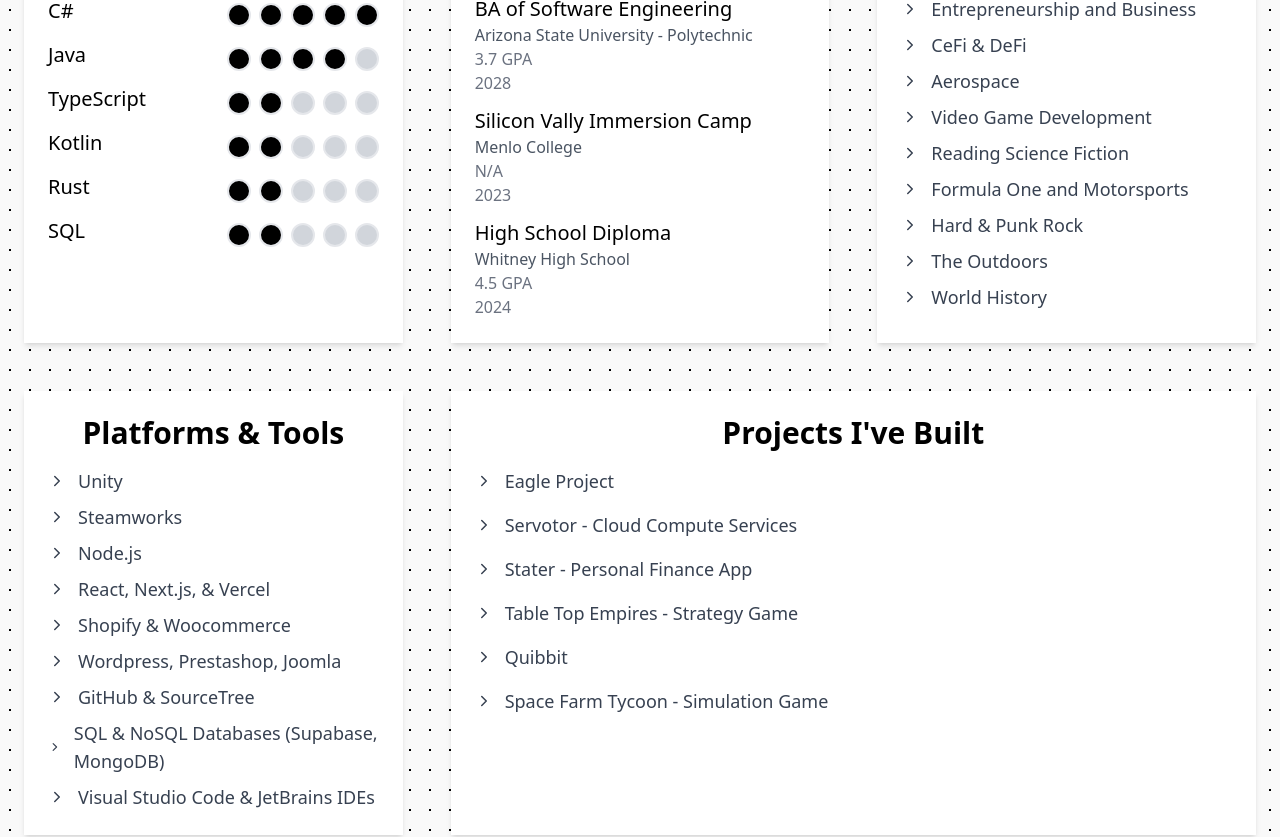
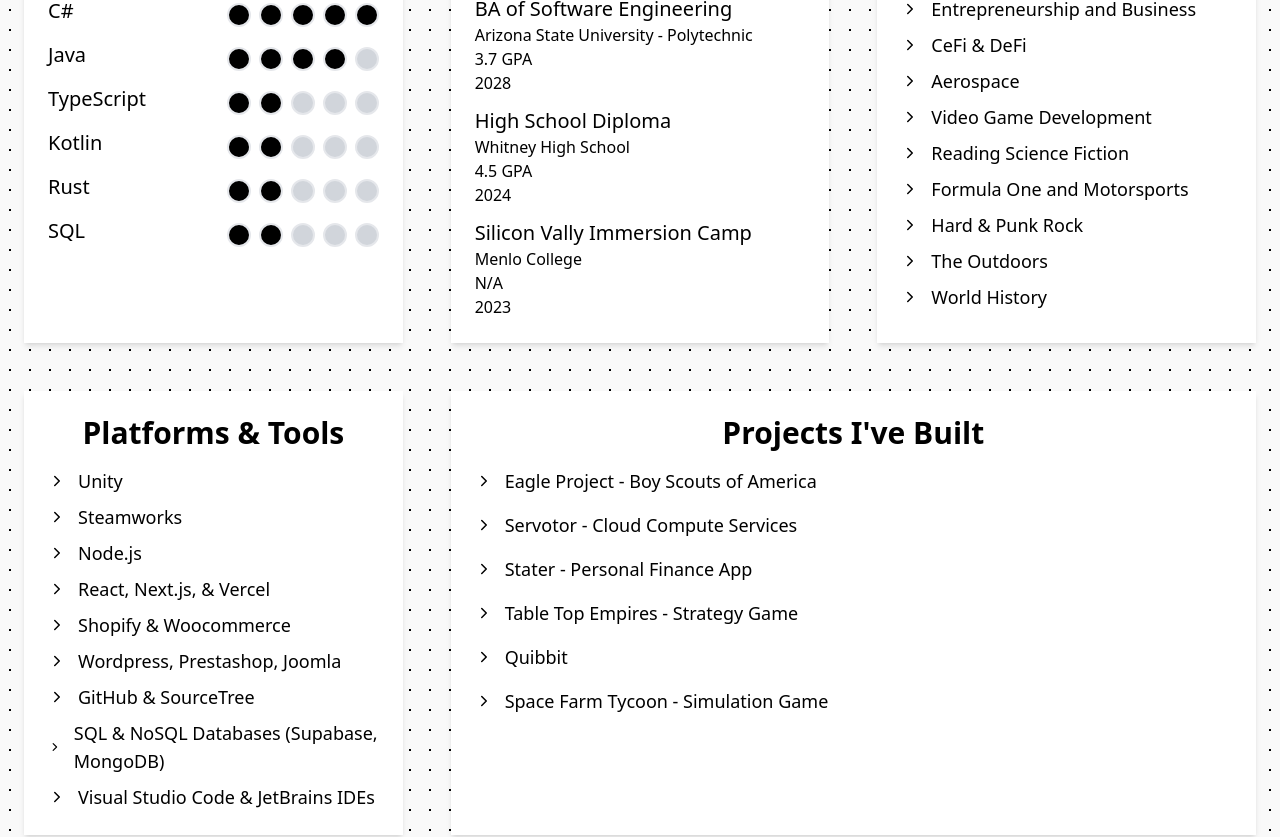
Before and after one commit to Tech-Know2/web_portfolio, a Next.js app in the folder portfolio/: page / in a window 1280 px wide. Shown: the part 1120-1957 px from the top of the page. Built offline with nearby package versions, Linux system fonts and the light colour scheme.

Commit message:
Adding projects and updating styling

```diff
--- a/portfolio/src/app/aboutme.tsx
+++ b/portfolio/src/app/aboutme.tsx
@@ -112,8 +112,8 @@
       <h2 className="text-2xl sm:text-3xl font-semibold text-black mb-4 text-center">Education</h2>
       {[
         { degree: "BA of Software Engineering", institution: "Arizona State University - Polytechnic", year: "2028", gpa:"3.7 GPA" },
+        { degree: "High School Diploma", institution: "Whitney High School", year: "2024", gpa:"4.5 GPA"  },
         { degree: "Silicon Vally Immersion Camp", institution: "Menlo College", year: "2023", gpa:"N/A"  },
-        { degree: "High School Diploma", institution: "Whitney High School", year: "2024", gpa:"4.5 GPA"  },
       ].map((edu, index) => (
         <motion.div
           key={index}
@@ -129,9 +129,9 @@
         >
           <div>
             <h3 className="text-lg sm:text-xl font-medium">{edu.degree}</h3>
-            <p className="text-gray-600">{edu.institution}</p>
-            <p className="text-gray-500">{edu.gpa}</p>
-            <p className="text-gray-500">{edu.year}</p>
+            <p className="text-black">{edu.institution}</p>
+            <p className="text-black">{edu.gpa}</p>
+            <p className="text-black">{edu.year}</p>
           </div>
         </motion.div>
       ))}
@@ -153,7 +153,7 @@
     >
       <h2 className="text-2xl sm:text-3xl font-semibold text-black mb-4 text-center">Passions & Interests</h2>
       <motion.ul
-        className="text-lg text-gray-700 space-y-2"
+        className="text-lg text-black space-y-2"
         initial={{ opacity: 0, y: 20 }}
         animate={inView ? { opacity: 1, y: 0 } : { opacity: 0, y: 20 }}
         transition={{ duration: 1, delay: 0.5 }}
@@ -175,7 +175,7 @@
             whileHover={{ scale: 1.05 }}
             transition={{ type: "spring", stiffness: 300 }}
           >
-            <FiChevronRight className="mr-3 text-gray-700" /> {interest}
+            <FiChevronRight className="mr-3 text-black" /> {interest}
           </motion.li>
         ))}
       </motion.ul>
@@ -197,7 +197,7 @@
     >
       <h2 className="text-3xl font-semibold text-black mb-4 text-center">Platforms & Tools</h2>
       <motion.ul
-        className="text-lg text-gray-700 space-y-2"
+        className="text-lg text-black space-y-2"
         initial={{ opacity: 0, y: 20 }}
         animate={inView ? { opacity: 1, y: 0 } : { opacity: 0, y: 20 }}
         transition={{ duration: 1, delay: 0.5 }}
@@ -209,7 +209,7 @@
             whileHover={{ scale: 1.05 }}
             transition={{ type: "spring", stiffness: 300 }}
           >
-            <FiChevronRight className="mr-3 text-gray-700" /> {tool}
+            <FiChevronRight className="mr-3 text-black" /> {tool}
           </motion.li>
         ))}
       </motion.ul>
@@ -246,7 +246,7 @@
       >
         {[
           {
-            title: "Eagle Project",
+            title: "Eagle Project - Boy Scouts of America",
             description:
               "I spent 2 years working with the Chester California's Parks and Recreactions Department to build several benches for their community on a donated outdoor trail and walking area. I collaborated with local government, businesses, and volutneers to build benches for a community 3 hours away from my home.",
           },
@@ -278,7 +278,7 @@
         ].map((project, index) => (
           <motion.li
             key={index}
-            className="text-lg text-gray-700 hover:text-black transition-colors duration-300 relative"
+            className="text-lg text-black hover:text-black transition-colors duration-300 relative"
             initial={{ opacity: 0, y: 20 }}
             animate={inView ? { opacity: 1, y: 0 } : { opacity: 0, y: 20 }}
             transition={{ duration: 1, delay: 0.7 + index * 0.2 }}
@@ -295,7 +295,7 @@
               >
                 {/* Change the icon depending on the expanded state */}
                 <FiChevronRight
-                  className={`mr-3 text-gray-700 transform ${
+                  className={`mr-3 text-black transform ${
                     expandedProject === index ? "rotate-90" : "rotate-0"
                   } transition-transform duration-300`}
                 />
@@ -306,7 +306,7 @@
             {/* Description (Visible if the project is expanded) */}
             {expandedProject === index && (
               <motion.p
-                className="text-gray-500 mt-2"
+                className="text-black mt-2"
                 initial={{ opacity: 0, height: 0 }}
                 animate={{
                   opacity: 1,
--- a/portfolio/src/app/projects.tsx
+++ b/portfolio/src/app/projects.tsx
@@ -6,15 +6,15 @@
 const projectsData = [
   {
     title: "Servotor",
-    description: "The evolution of Rook Servers, built on open-source and community tools.",
+    description: "The evolution of Rook Servers, built on open-source and community tools. Developed with a grander vision and a completely unique, self-built frontend. Visit the site at servotor.vercel.app to explore it for yourself.",
     hashtags: "#Paymenter, #CyberPanel, #Pterodactyl",
     github: "https://github.com/Tech-Know2/Servotor",
-    startDate: "January 2023",
+    startDate: "August 2024",
     endDate: "Present",
   },
   {
     title: "Table Top Empires",
-    description: "Developed a real-time, turn-based strategy game with Unity and Steam.",
+    description: "Developed a real-time, turn-based strategy game with Unity and Steam. It began as a project with my game studio, Table Top Games, but I continued as a solo developer after the group split following high school.",
     hashtags: "#Unity, #Steam, #C#",
     github: "https://github.com/Tech-Know2/RTS-Unity-Game",
     startDate: "January 2023",
@@ -22,21 +22,39 @@
   },
   {
     title: "Stater",
-    description: "Developing an app integrating MoneyGram, Stellar, and Plaid for an alternative to traditional banking.",
+    description: "Currently developing a web and mobile app that integrates MoneyGram, Stellar, and Plaid to provide an alternative to traditional banking.",
     hashtags: "#MongoDB, #Typescript, #Stellar",
     github: "https://github.com/Tech-Know2/stater-outdated",
     startDate: "January 2023",
     endDate: "Present",
   },
   {
+    title: "Rook Servers",
+    description: "My first attempt at developing a web hosting and game server hosting platform. Built with WiseCP, CyberPanel, and Pterodactyl, and hosted on Vultr and Ionos, the setup was functional but poorly executed. Despite its shortcomings, it allowed me to validate my hypothesis that there are more efficient ways to run this business than relying on reseller hosting.",
+    hashtags: "#WiseCp, #CyberPanel, #Pterodactyl",
+    github: "https://github.com/Tech-Know2",
+    startDate: "January 2023",
+    endDate: "June 2023",
+  },
+  {
+    title: "Girls Scout Troop 219 Website",
+    description: "Designed and developed a prototype website in HTML, CSS, and JS for one of the first all-girls Scout BSA troops. I then rebuilt it in Joomla so they could maintain it themselves. Additionally, I helped them establish the structure and foundation for their troop, as I was a leader in my own troop.",
+    hashtags: "#coFounder, #Internship",
+    github: "https://github.com/Tech-Know2",
+    startDate: "May 2019",
+    endDate: "January 2020",
+  },
+
+  {
     title: "Quibbit",
-    description: "An “Unblocked” flash game website with over 200 games in the content catalog so that my friends and other students could get around our middle school's game blocking system.",
+    description: "An 'Unblocked' flash game website with over 200 games in the content catalog, created so my friends and other students could bypass our middle school's game-blocking system.",
     hashtags: "#GoogleSites, #Flash, #Adsense",
     github: "https://github.com/tech-know2",
     startDate: "September 2018",
     endDate: "June 2021",
   },
 ];
+
 
 const Projects = () => {
   return (
```
